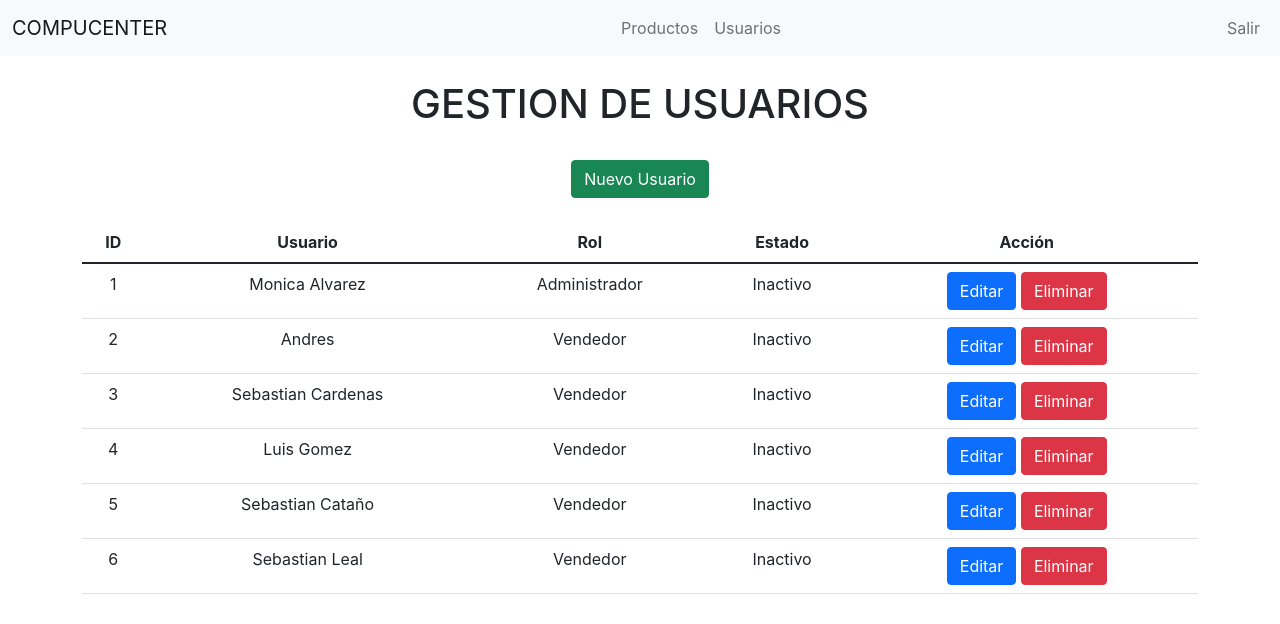
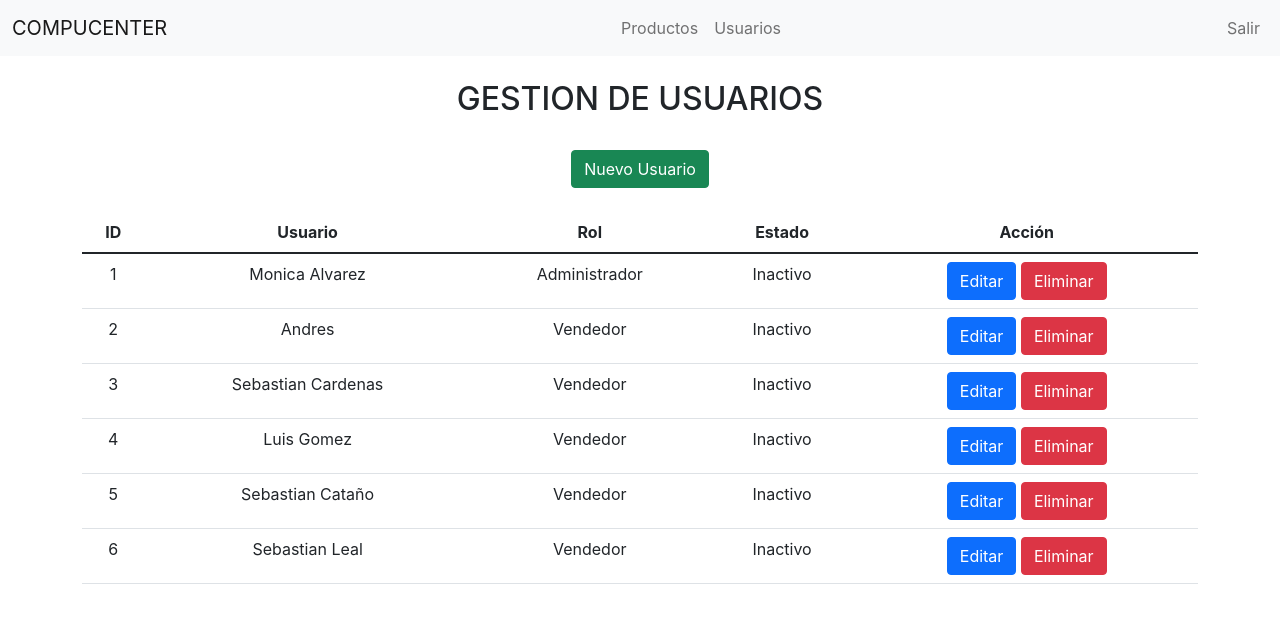
Before and after one commit to sebasc99/ProyectoWeb_DevOpsTIC, a React (Create React App) app in the folder compucenter/: page /usuarios in a window 1280 px wide. Shown: the top 624 px of the page. Built offline with nearby package versions, Linux system fonts and the light colour scheme.

Commit message:
Merge branch 'sprint2' of https://github.com/sebasc99/ProyectoWeb_DevOpsTIC into sprint2

```diff
--- a/compucenter/src/components/pages/Usuarios.js
+++ b/compucenter/src/components/pages/Usuarios.js
@@ -106,7 +106,7 @@ class Usuarios extends React.Component {
     return (
       <>
         <br />
-        <h1>GESTION DE USUARIOS</h1>
+        <h2>GESTION DE USUARIOS</h2>
         <br />
         <Container>
           <Button color="success" onClick={() => this.mostrarModalInsertar()}>Nuevo Usuario</Button>
```
